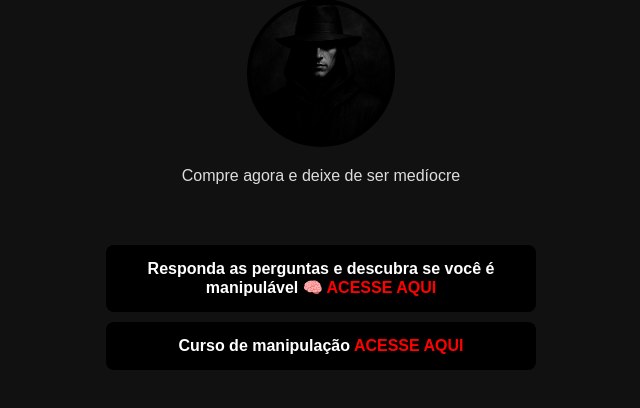
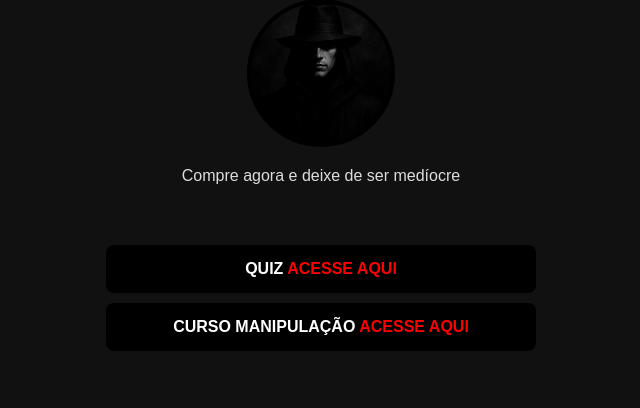
Before and after one commit to matheus9848/Mani, a plain HTML site: page index.html in a window 1280 px wide. Shown: the part 98-506 px from the top of the page, without its empty margins (319-959 px from the left). Drawn offline with Linux system fonts and the light colour scheme.

Commit message:
Update index.html

```diff
--- a/index.html
+++ b/index.html
@@ -76,12 +76,12 @@
   </div>
 
   <a href="https://seulink.com/quiz-manipulavel" class="button" target="_blank">
-    Responda as perguntas e descubra se você é manipulável 🧠
+    QUIZ
     <span class="acesse-aqui">ACESSE AQUI</span>
   </a>
 
   <a href="https://pay.kiwify.com.br/cVAlZZD" class="button" target="_blank">
-    Curso de manipulação
+    CURSO MANIPULAÇÃO
     <span class="acesse-aqui">ACESSE AQUI</span>
   </a>
 
```
